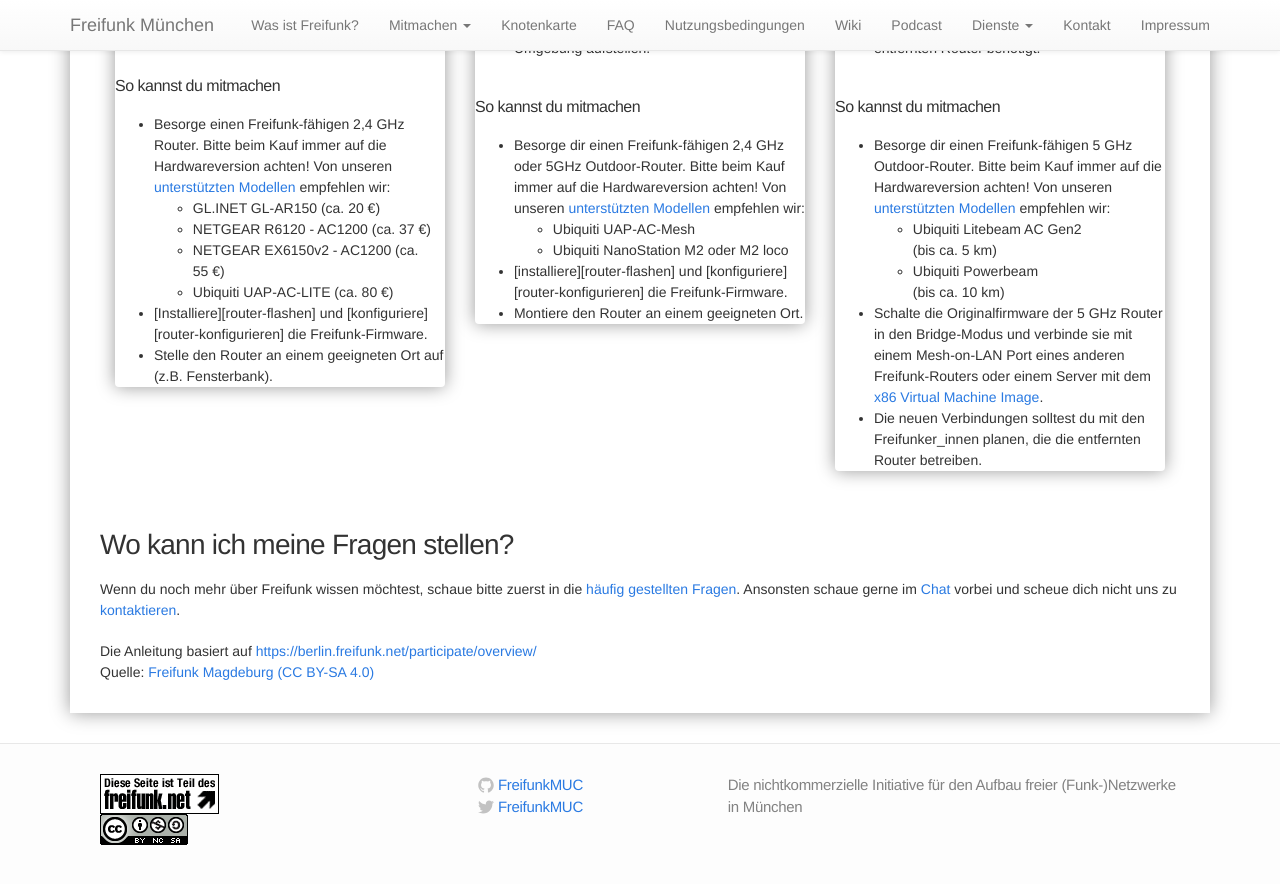
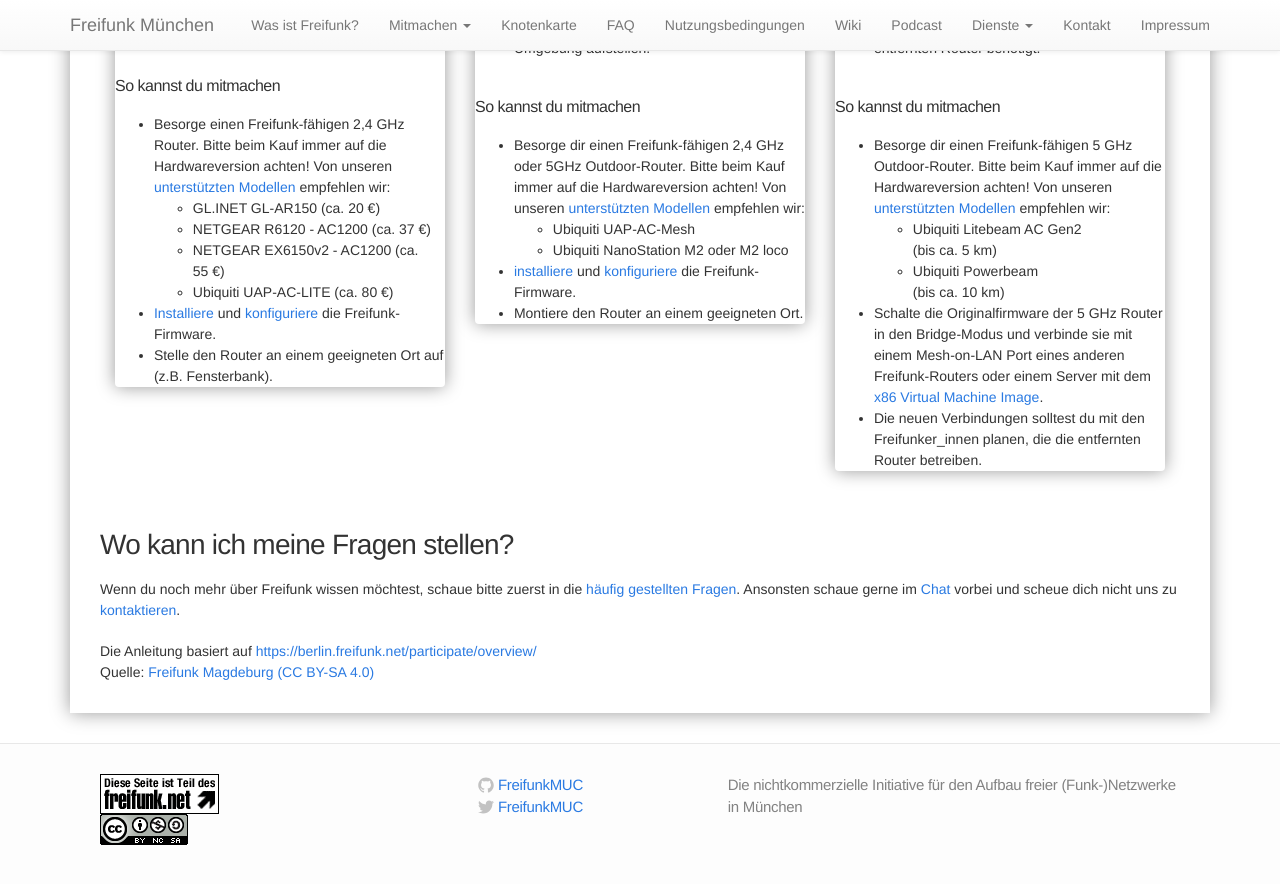
Before and after one commit to freifunkMUC/freifunkmuc.github.io, a Jekyll site: the page built from mitmachen.md, in a window 1280 px wide and 900 px high, scrolled down 1298 px. Shown: the top 884 px of the window. Built offline with Jekyll 4.4.1, drawn with Linux system fonts in a browser that asks for light colours; part of the change alters nothing that is shown.

Commit message:
Fix Links "router-flashen" "router-konfigurieren"
Fix Links for "router-flashen" and "router-konfigurieren"

```diff
--- a/mitmachen.md
+++ b/mitmachen.md
@@ -121,3 +121,5 @@ Quelle: [Freifunk Magdeburg (CC BY-SA 4.0)](https://md.freifunk.net)
 [firmware]: /firmware/
 [kontakt]: /kontakt/
 [twitter]: https://twitter.com/freifunkmuc
+[router-flashen]: https://ffmuc.net/wiki/doku.php?id=knb:download#router_flashen_-_aufspielen_der_freifunk-firmware
+[router-konfigurieren]: https://ffmuc.net/wiki/doku.php?id=knb:gui
```
